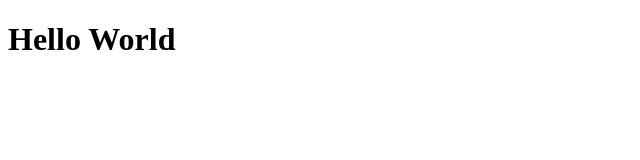
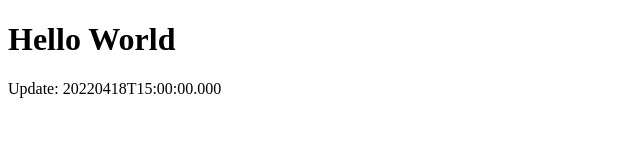
Before and after one commit to yllieth/semantic-release-ms-teams-demo, a website: page index.html in a window 1280 px wide. Shown: the whole page, without its empty margins (0-640 px from the left). Drawn offline with Linux system fonts and the light colour scheme.

Commit message:
Update: 20220418T15:00:00.000

```diff
--- a/index.html
+++ b/index.html
@@ -6,5 +6,6 @@
 </head>
 <body>
     <h1>Hello World</h1>
+    <p>Update: 20220418T15:00:00.000</p>
 </body>
 </html>
```
